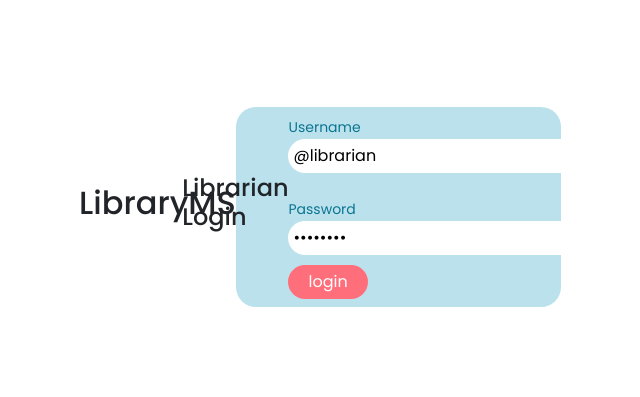
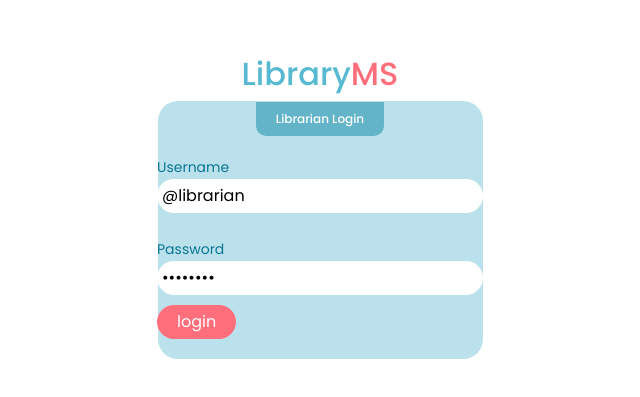
Before and after one commit to danishofcodes/LibraryMS, a plain HTML site: page index.html in a window 1280 px wide. Shown: the part 193-590 px from the top of the page, without its empty margins (320-960 px from the left). Drawn offline with Linux system fonts and the light colour scheme.

Commit message:
login page  title added

```diff
--- a/style.css
+++ b/style.css
@@ -6,15 +6,25 @@ body{
     font-style: normal;
 }
 
+
+
 .login-sec{
     height: 100vh;
     display: flex;
     justify-content: center;
     align-items: center;
+    flex-direction: column;
+ }
+.login-sec h2{
+    color: #57b9d2;
+}
+
+
+.login-sec h2 span{
+    color: #ff6e7b;;
 }
 
  .login-cont{
-     height: 200px;
     width: 325px;
     padding: 20px;
     background: #BBE2EC;
@@ -22,9 +32,21 @@ body{
     display: flex;
     justify-content: center;
     align-items: center;
-     /* box-shadow: #0D9276 0px 0px 0px 3px; */
+    flex-direction: column;
+ }
+ .login-cont .login-title h4{
+    color:#fff;
+margin: 0;
+    font-size: 12px;
  }
 
+ .login-title{
+    background-color: #64b4c9;
+    position: relative;
+    top: -19px;
+    padding: 10px 20px;
+    border-radius: 0 0 10px 10px;
+ }
 
  .login-cont label{
   font-size: 14px;
```
Lines whose indentation alone changed are shown as unchanged.
